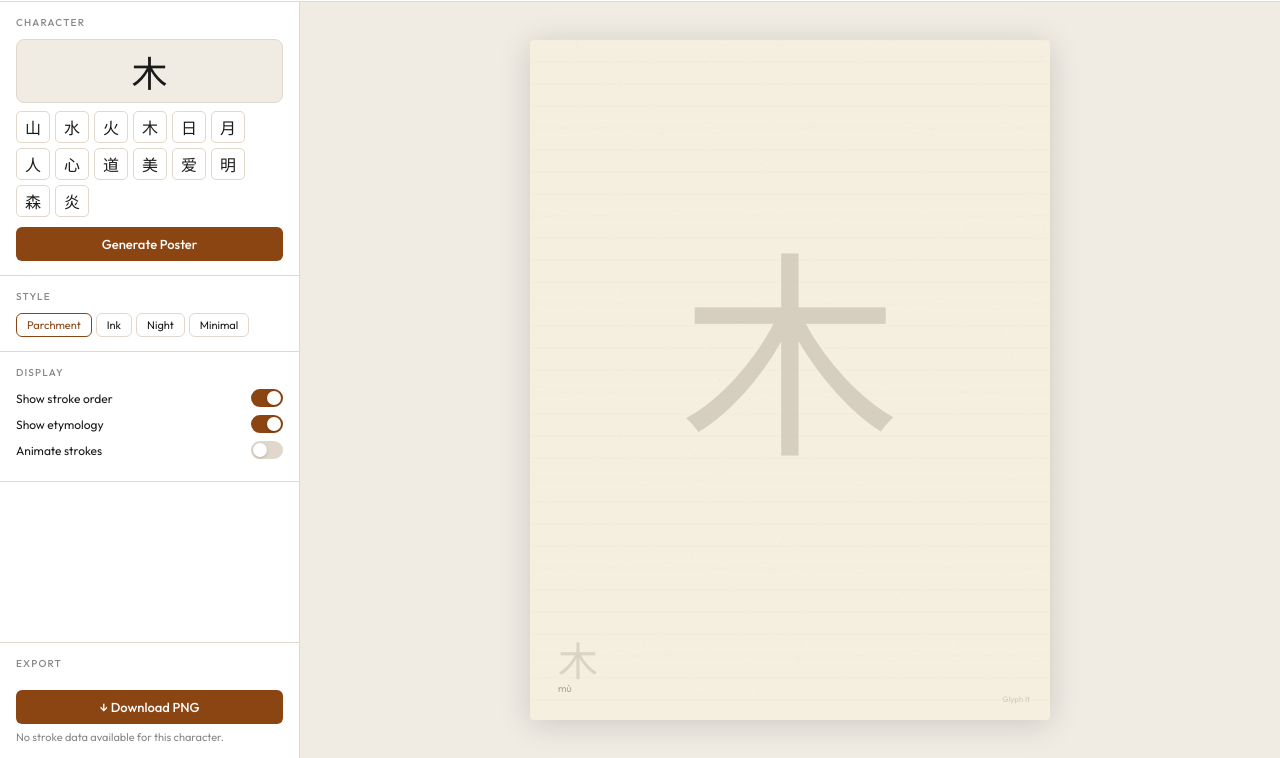
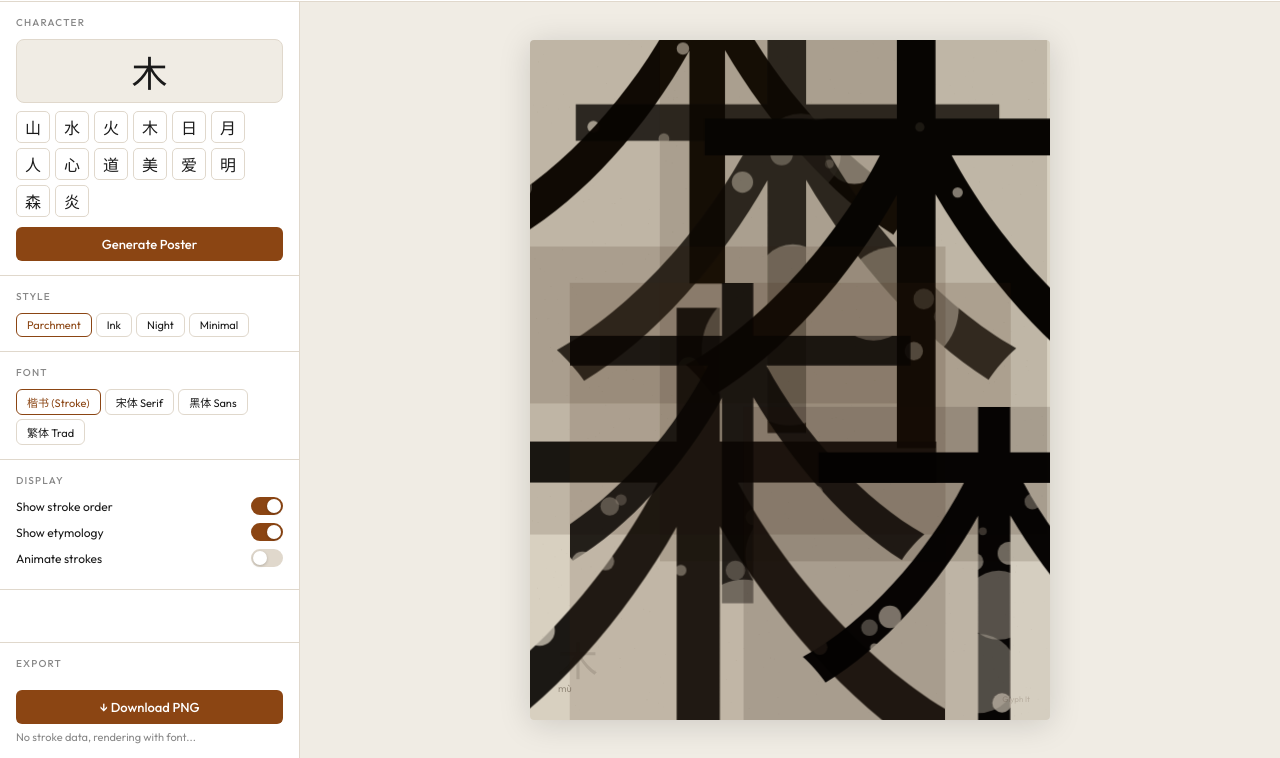
Before and after one commit to daftlamb/relicit, a plain HTML site: page glyph.html in a window 1280 px wide. Both pictures are taken after a click on the button "Generate Poster". Shown: the part 42-800 px from the top of the page. Drawn offline with Linux system fonts and the light colour scheme; no server answers.

Commit message:
feat: font mode — 宋体/黑体/繁体 rendering with ink stamp effect, font selector panel

```diff
--- a/glyph.html
+++ b/glyph.html
@@ -74,6 +74,15 @@ header{height:var(--header-h);background:var(--header-bg);border-bottom:1px soli
         <button class="btn" data-scheme="ink">Ink</button>
         <button class="btn" data-scheme="night">Night</button>
         <button class="btn" data-scheme="minimal">Minimal</button>
+      </div>
+    </div>
+    <div class="panel-section">
+      <div class="section-title">Font</div>
+      <div class="btn-group" id="font-group">
+        <button class="btn active" data-font="stroke">楷书 (Stroke)</button>
+        <button class="btn" data-font="serif">宋体 Serif</button>
+        <button class="btn" data-font="sans">黑体 Sans</button>
+        <button class="btn" data-font="traditional">繁体 Trad</button>
       </div>
     </div>
     <div class="panel-section">
@@ -186,8 +195,17 @@ var PRESETS = ['山','水','火','木','日','月','人','心','道','美','爱'
 
 // State
 var currentScheme = 'parchment';
+var currentFont = 'stroke'; // stroke | serif | sans | traditional
 var glyphCache = {};
 var animTimer = null;
+
+// Font definitions for canvas rendering
+var FONTS = {
+  stroke:      null, // uses hanzi-writer stroke data
+  serif:       '"Noto Serif SC", "SimSun", serif',
+  sans:        '"Noto Sans SC", "SimHei", sans-serif',
+  traditional: '"Noto Serif SC", "MingLiU", serif'
+};
 
 // DOM refs
 var canvas = document.getElementById('glyph-canvas');
@@ -231,6 +249,23 @@ document.getElementById('scheme-group').addEventListener('click', function(e) {
   }
 });
 
+// ── Font selector ─────────────────────────────────────────────────────────────
+document.getElementById('font-group').addEventListener('click', function(e) {
+  var btn = e.target.closest('[data-font]');
+  if (!btn) return;
+  document.querySelectorAll('#font-group .btn').forEach(function(b) { b.classList.remove('active'); });
+  btn.classList.add('active');
+  currentFont = btn.dataset.font;
+  var ch = charInput.value.trim();
+  if (ch) {
+    if (currentFont === 'stroke' && glyphCache[ch]) {
+      drawPoster(ch, glyphCache[ch], ETYM[ch] || null);
+    } else if (currentFont !== 'stroke') {
+      drawPosterFont(ch, ETYM[ch] || null);
+    }
+  }
+});
+
 // ── Theme toggle ──────────────────────────────────────────────────────────────
 var isDark = false;
 document.getElementById('btn-theme').addEventListener('click', function() {
@@ -246,15 +281,21 @@ charInput.addEventListener('keydown', function(e) { if (e.key === 'Enter') gener
 function generate() {
   var ch = charInput.value.trim();
   if (!ch) { setStatus('Please enter a character.'); return; }
-  // Take only first character
   ch = ch[0];
   charInput.value = ch;
+
+  // Font mode: render directly from browser font, no stroke data needed
+  if (currentFont !== 'stroke') {
+    setStatus('');
+    drawPosterFont(ch, ETYM[ch] || null);
+    return;
+  }
+
   setStatus('Loading stroke data...');
   fetchGlyph(ch, function(data) {
     if (!data) {
-      setStatus('No stroke data available for this character.');
-      // Draw poster with no stroke data
-      drawPoster(ch, null, ETYM[ch] || null);
+      setStatus('No stroke data, rendering with font...');
+      drawPosterFont(ch, ETYM[ch] || null);
       return;
     }
     setStatus('');
@@ -359,6 +400,103 @@ function renderInkStroke(ctx, strokePath, cx, cy, size, inkCol, holeSeed) {
   ctx.translate(-512, -512);
   try { ctx.fill(new Path2D(strokePath)); } catch(e) {}
   ctx.restore();
+}
+
+// ── Font-based poster: render char with browser font, split into N tiles ─────
+function drawPosterFont(ch, etymInfo) {
+  if (animTimer) { clearTimeout(animTimer); animTimer = null; }
+  var sc = SCHEMES[currentScheme];
+  var W = 520, H = 680;
+  ctx.clearRect(0, 0, W, H);
+
+  var ip = {
+    parchment: { dark:[26,18,8],    light:[80,50,20]  },
+    ink:       { dark:[10,8,4],     light:[40,30,10]  },
+    night:     { dark:[192,216,255],light:[96,144,208] },
+    minimal:   { dark:[17,17,17],   light:[100,100,100]}
+  }[currentScheme] || { dark:[26,18,8], light:[80,50,20] };
+
+  function inkColor(t) {
+    return 'rgb('+Math.round(ip.light[0]+(ip.dark[0]-ip.light[0])*t)+','+
+                  Math.round(ip.light[1]+(ip.dark[1]-ip.light[1])*t)+','+
+                  Math.round(ip.light[2]+(ip.dark[2]-ip.light[2])*t)+')';
+  }
+
+  // Background
+  ctx.fillStyle = sc.bg; ctx.fillRect(0,0,W,H);
+  var gs = 99991; function gr(){gs=(gs*1664525+1013904223)&0x7fffffff;return gs/0x7fffffff;}
+  for (var gi=0;gi<800;gi++){
+    ctx.fillStyle='rgba(80,50,20,'+(0.01+gr()*0.03)+')';
+    ctx.fillRect(gr()*W,gr()*H,1,1);
+  }
+
+  // Render char to large offscreen canvas
+  var fontStr = FONTS[currentFont] || FONTS.serif;
+  var N = 6; // split into N "pseudo-strokes" by tiling the char
+  var seed = ch.codePointAt(0);
+  function sr(){seed=(seed*1664525+1013904223)&0x7fffffff;return seed/0x7fffffff;}
+
+  // Grid layout (same as stroke mode)
+  var cols = Math.ceil(Math.sqrt(N * W / H));
+  var rows = Math.ceil(N / cols);
+  var slotW = W / cols, slotH = H / rows;
+
+  for (var i=0; i<N; i++) {
+    var col = i % cols, row = Math.floor(i/cols);
+    var slotCX = slotW*(col+0.5) + (sr()-0.5)*slotW*0.5;
+    var slotCY = slotH*(row+0.5) + (sr()-0.5)*slotH*0.5;
+    var sz = Math.round(Math.min(slotW,slotH)*(2.5+sr()*2.0));
+    var depth = 0.3+sr()*0.7;
+
+    // Render char at sz to offscreen, with random crop offset
+    var ofc = document.createElement('canvas');
+    ofc.width = sz; ofc.height = sz;
+    var ofx = ofc.getContext('2d');
+    var fontSize = sz * 0.9;
+    ofx.font = fontSize+'px '+fontStr;
+    ofx.textAlign = 'center';
+    ofx.textBaseline = 'middle';
+    // Random position offset — each tile shows a different "part" of the char
+    var offX = (sr()-0.5)*sz*0.3;
+    var offY = (sr()-0.5)*sz*0.3;
+    ofx.fillStyle = '#000';
+    ofx.fillText(ch, sz/2+offX, sz/2+offY);
+
+    // Punch holes (same as renderInkStroke)
+    var hs = seed+i*7919; function hr2(){hs=(hs*1664525+1013904223)&0x7fffffff;return hs/0x7fffffff;}
+    ofx.globalCompositeOperation='destination-out';
+    for (var v=0;v<4+Math.floor(hr2()*4);v++){
+      ofx.globalAlpha=0.4+hr2()*0.4;
+      ofx.beginPath();ofx.arc(hr2()*sz,hr2()*sz,sz*(0.04+hr2()*0.08),0,Math.PI*2);ofx.fill();
+    }
+    for (var v2=0;v2<15+Math.floor(hr2()*20);v2++){
+      ofx.globalAlpha=0.3+hr2()*0.5;
+      ofx.beginPath();ofx.arc(hr2()*sz,hr2()*sz,sz*(0.006+hr2()*0.02),0,Math.PI*2);ofx.fill();
+    }
+    ofx.globalCompositeOperation='source-over'; ofx.globalAlpha=1;
+
+    ctx.save();
+    ctx.globalAlpha=0.8+hr2()*0.2;
+    ctx.drawImage(ofc, slotCX-sz/2, slotCY-sz/2);
+    // Color tint
+    ctx.globalAlpha=0.15; ctx.fillStyle=inkColor(depth);
+    ctx.fillRect(slotCX-sz/2, slotCY-sz/2, sz, sz);
+    ctx.restore();
+  }
+
+  // Minimal overlay
+  ctx.save();
+  ctx.font='40px "Noto Serif SC",serif'; ctx.fillStyle=inkColor(1.0);
+  ctx.globalAlpha=0.12; ctx.textAlign='left'; ctx.textBaseline='alphabetic';
+  ctx.fillText(ch,28,H-44); ctx.restore();
+  if (etymInfo&&etymInfo.pinyin){
+    ctx.save(); ctx.font='10px Outfit,sans-serif'; ctx.fillStyle=inkColor(0.8);
+    ctx.globalAlpha=0.35; ctx.textAlign='left'; ctx.textBaseline='top';
+    ctx.fillText(etymInfo.pinyin,28,H-36); ctx.restore();
+  }
+  ctx.save(); ctx.font='8px Outfit,sans-serif'; ctx.fillStyle=inkColor(0.5);
+  ctx.globalAlpha=0.18; ctx.textAlign='right'; ctx.textBaseline='bottom';
+  ctx.fillText('Glyph It',W-20,H-16); ctx.restore();
 }
 
 // ── Draw poster — ink stamp style ────────────────────────────────────────────
```
